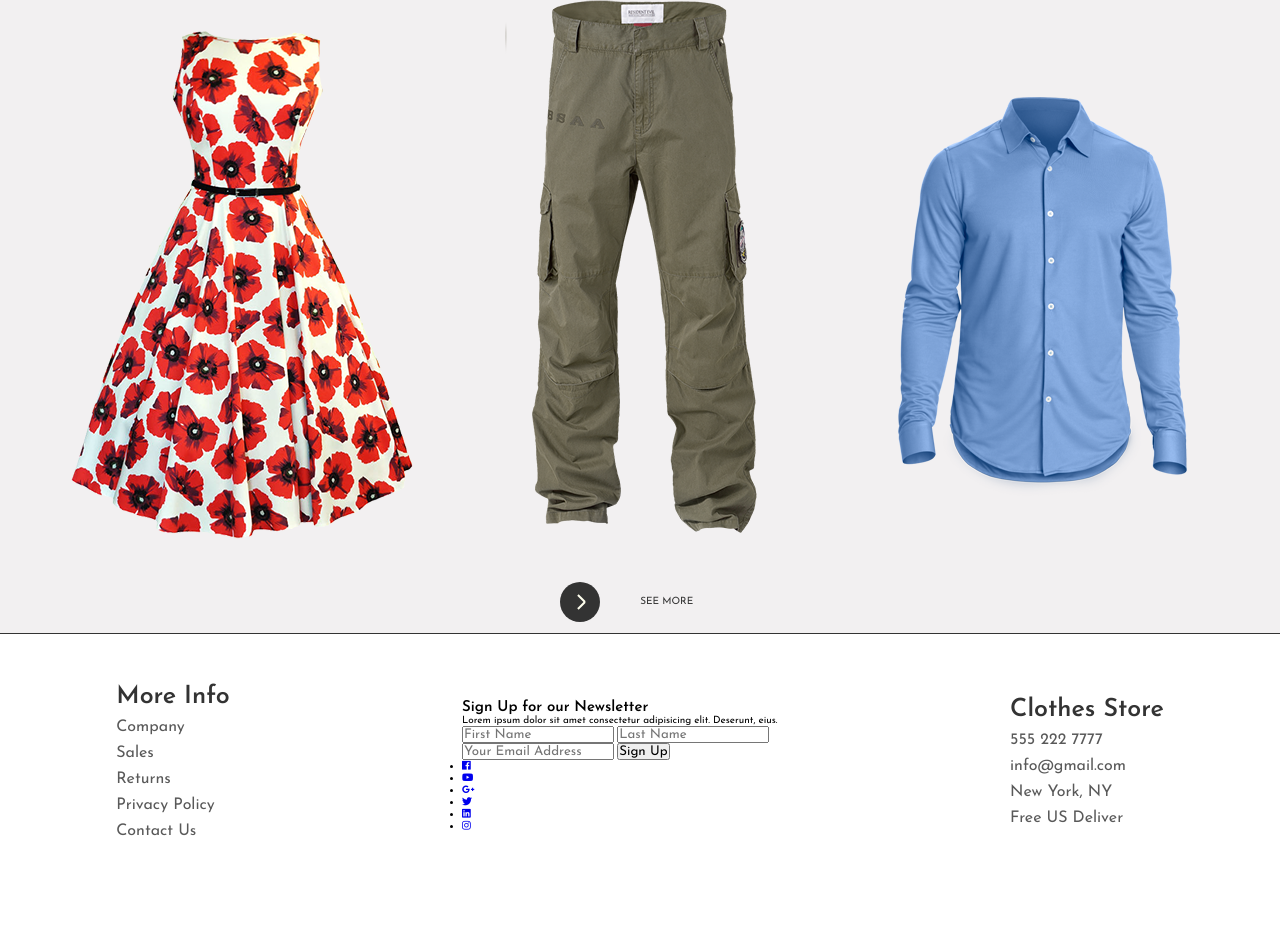
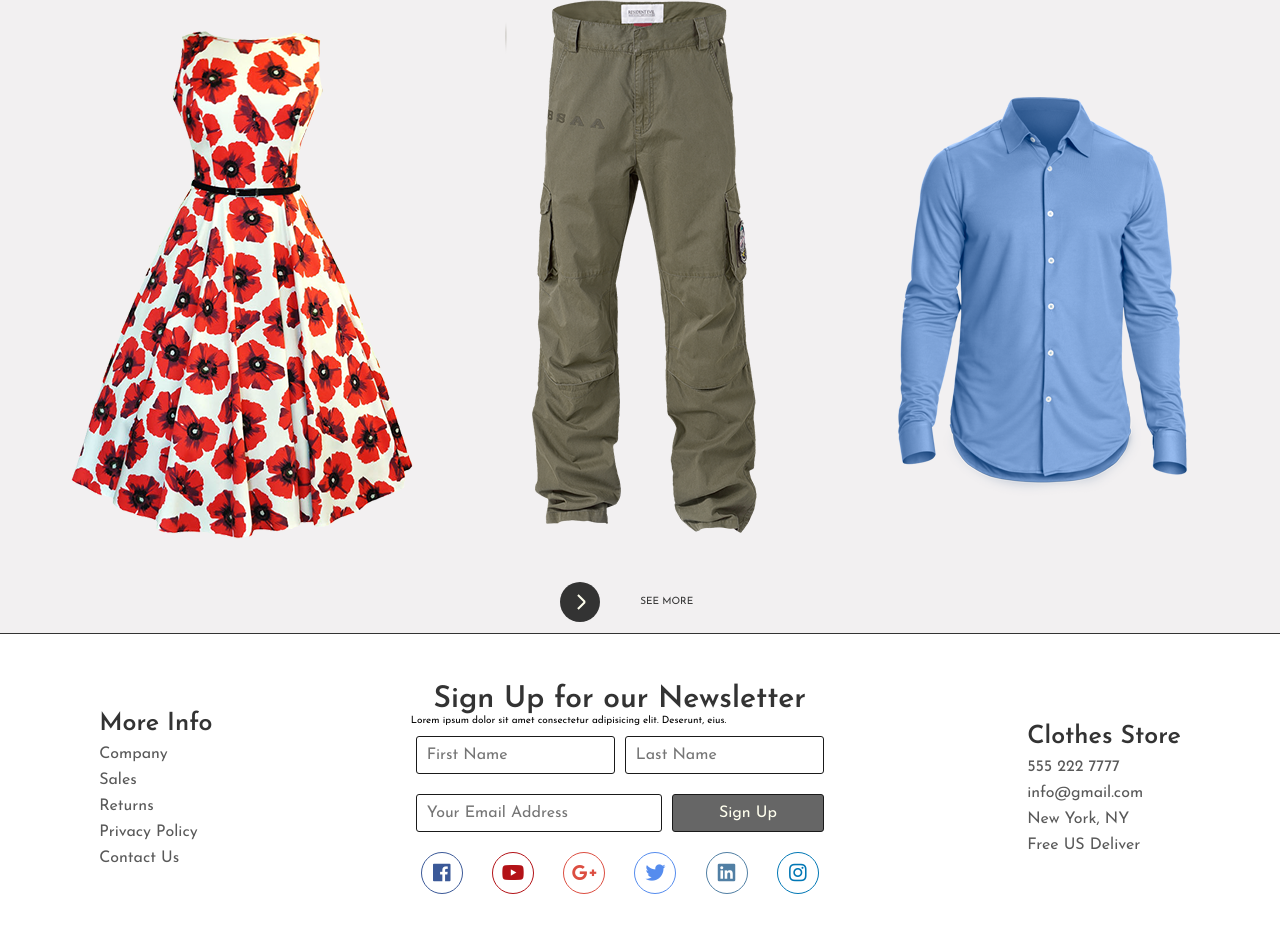
Before and after one commit to mattbarb93/Clothes-Store, a website: page index.html in a window 1280 px wide. Shown: the part 1036-1968 px from the top of the page. Before the commit the page ends 1935 px from the top, so only its background shows below. Drawn offline with Linux system fonts and the light colour scheme.

Commit message:
added remaining styles for the footer, plus social media icons

```diff
--- a/scss/layout/_footer.scss
+++ b/scss/layout/_footer.scss
@@ -14,3 +14,89 @@
 .contact-list {
     @include footerList;
 }
+
+.contact {
+    &-heading {
+        font-size: size(xl);
+        color: color(primary);
+        text-align: center;
+    }
+
+    &-paragraph {
+        font-size: size(lg);
+        margin: 1rem 0;
+        text-align: center;
+    }
+
+    .inputs-group {
+        display: flex;
+
+        input {
+            padding: 1rem;
+            font-size: size(xs);
+            margin: 1rem .5rem;
+            border: .1rem solid darken(color(primary), 10%);
+            border-radius: .3rem;
+            outline: none;
+
+            &:focus:not([type="submit"]) {
+                border: .1rem solid darken(color(quaternary), 30%);
+            }
+        }
+
+        &-text {
+            width: 50%;
+        }
+
+        &-email {
+            width: 60%;
+        }
+
+        &-btn {
+            width: 40%;
+            color: color(secondary);
+            background-color: lighten(color(primary), 20%);
+            transition: background-color .2s;
+
+            &:hover {
+                background-color: color(primary);
+            }
+        }
+    }
+
+    .social-icons {
+        display: flex;
+        justify-content: space-between;
+        padding: 1rem;
+        box-sizing: border-box;
+
+        &-item {
+            list-style: none;
+        }
+
+        &-link {
+            text-decoration: none;
+            width: 4rem;
+            height: 4rem;
+            border: .1rem solid color(primary);
+            display: block;
+            border-radius: 100%;
+            @include flexPosition;
+
+            i {
+                font-size: size(md);
+            }
+        }
+    }
+}
+
+//To change the colors of each social media icon
+
+$socialMediaColors: 1 #3b5998, 2 #b31217, 3 #dc4e41, 4 #558cee, 5 #517fa4, 6 #0077b5;
+
+@each $color in $socialMediaColors {
+    .social-icons-item:nth-child(#{nth($color, 1)}) .social-icons-link {
+        color: nth($color, 2);
+        border: .1rem solid nth($color, 2); //on each iteration, it will take the 2nd value on the nested list, which are the colors
+    }
+}
```
Also changed, not shown: css/main.css.
